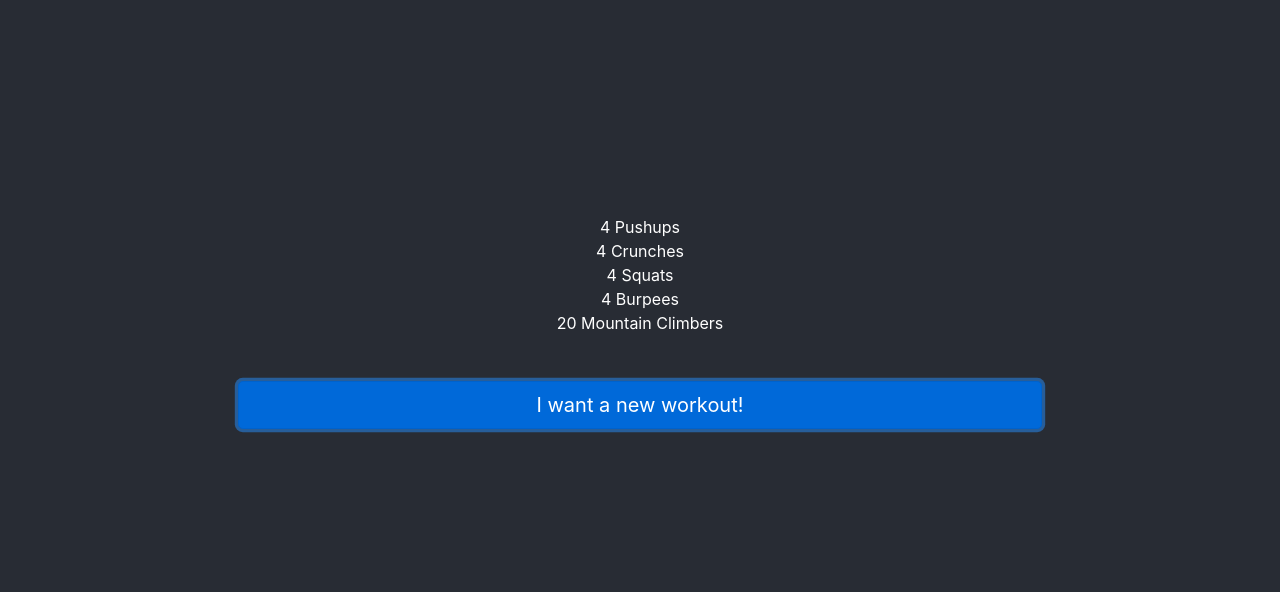
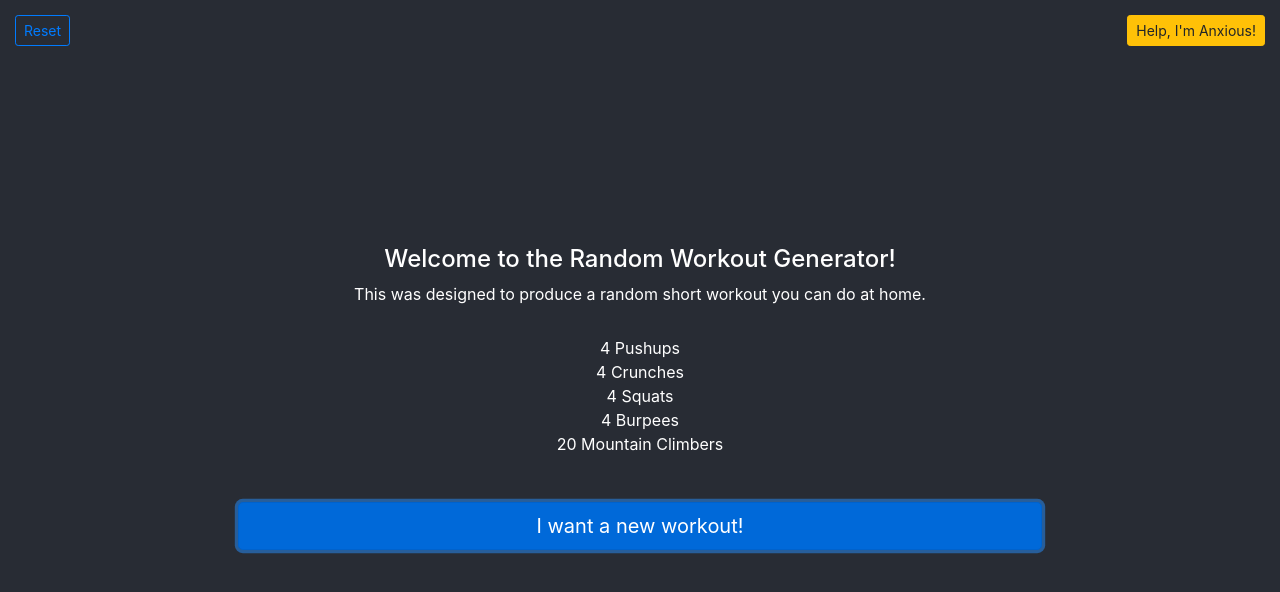
Before and after one commit to schwabbthedeck/random-workout-generator, a React (Create React App) app: page / in a window 1280 px wide. Both pictures are taken after a click on the button "Pick Me A Random Workout!". Shown: the top 592 px of the page. Built offline with nearby package versions, Linux system fonts and the light colour scheme.

Commit message:
added anxiety button

```diff
--- a/src/MainInput.css
+++ b/src/MainInput.css
@@ -5,11 +5,23 @@
   color: #fff;
 }
 
-.main-container {
+.top-row {
+  padding: 15px;
+}
+
+.reset-button {
+  float: left;
+}
+
+.anxiety-button {
+  float: right;
+}
+
+#main-container {
   padding-top: 25vh;
 }
 
-.main-container .row {
+#main-container .row {
   padding: 15px;
 }
 
@@ -17,3 +29,8 @@ ul {
   list-style-type: none;
   padding-left: 0px;
 }
+
+#anxiety-container {
+  padding-top: 25vh;
+  display: none;
+}
--- a/src/MainInput.js
+++ b/src/MainInput.js
@@ -4,6 +4,8 @@ import Row from 'react-bootstrap/Row';
 import Col from 'react-bootstrap/Col';
 import Button from 'react-bootstrap/Button';
 import './MainInput.css';
+
+// ugly but it works - will refractor into more components moving forward
 
 class MainInput extends Component {
   constructor(props) {
@@ -12,8 +14,9 @@ class MainInput extends Component {
     this.state = {
       intro: true,
       buttonText: "Pick Me A Random Workout!",
-      workoutInfo: null,
-      repNumber: 0
+      workoutInfo: [],
+      repNumber: 0,
+      anxious: false,
     }
   }
 
@@ -23,32 +26,79 @@ class MainInput extends Component {
       buttonText: "I want a new workout!",
       workout: ChooseAWorkout(),
       repNumber: Math.ceil(Math.random() * 14),
-    })
+    });
+  }
+
+  deepBreath() {
+    this.setState({
+      intro: false,
+      anxious: true,
+    });
+    document.getElementById("main-container").style.display = "none";
+    document.getElementById("anxiety-container").style.display = "block";
   }
 
   render() {
+    let workoutText;
+    if (!this.state.intro && !this.state.anxious) {
+      workoutText = (
+        <Row>
+          <Col>
+            <ul>
+              {this.state.workout.map(item => (
+                <li key={item}>{this.state.repNumber} {item}</li>
+              ))}
+              <li>20 Mountain Climbers</li>
+            </ul>
+          </Col>
+        </Row>
+      );
+    }
+
     return (
       <div className="MainInput">
-        <Container className="main-container" fluid>
-          <Row>
+        <div className="top-row">
+          <Button className="reset-button" variant="outline-primary" size="sm"
+            onClick={() => window.location.reload(false)}
+            disabled={this.state.intro}>
+            Reset
+          </Button>
+          <Button className="anxiety-button" variant="warning" size="sm"
+            onClick={() => this.deepBreath()}>
+            Help, I'm Anxious!
+          </Button>
+        </div>
+        <Container id="main-container" fluid>
+          <Row className="intro-information">
             <Col>
-              {this.state.intro ? <
-                IntroInformation /> :
-                <ul>
-                  {this.state.workout.map(item => (
-                    <li key={item}>{this.state.repNumber} {item}</li>
-                  ))}
-                  <li>20 Mountain Climbers</li>
-                </ul>
-              }
+              <IntroInformation />
             </Col>
           </Row>
-          <Row>
+          {workoutText}
+
+          <Row className="random-button-row">
             <Col md={{ span: 8, offset: 2 }}>
               <Button className="random-button" variant="primary" size="lg" block
                 onClick={() => this.chooseWorkout()}>
                 {this.state.buttonText}
               </Button>
+            </Col>
+          </Row>
+
+        </Container>
+        <Container id="anxiety-container">
+        <Row>
+            <Col>
+              {/* <div style={{ width: '100%', height: '0', paddingBottom: '108%', position: 'relative' }}>
+                <iframe title="breath-gif" src="https://giphy.com/embed/krP2NRkLqnKEg" width="100%" height="100%" style={{ position: 'absolute' }} frameBorder="0" className="giphy-embed" allowFullScreen></iframe>
+              </div>
+              <p>
+                <a href="https://giphy.com/gifs/help-satisfying-breathe-krP2NRkLqnKEg">via GIPHY</a>
+              </p> */}
+              <img alt="breathing-gif" src="https://media.giphy.com/media/krP2NRkLqnKEg/source.gif"></img>
+              <p>
+                <a href="https://giphy.com/gifs/help-satisfying-breathe-krP2NRkLqnKEg">via GIPHY</a>
+              </p>
             </Col>
           </Row>
         </Container>
--- /dev/null
+++ b/src/WorkoutList.js
@@ -0,0 +1 @@
+import React, { Component } from 'react';
```
